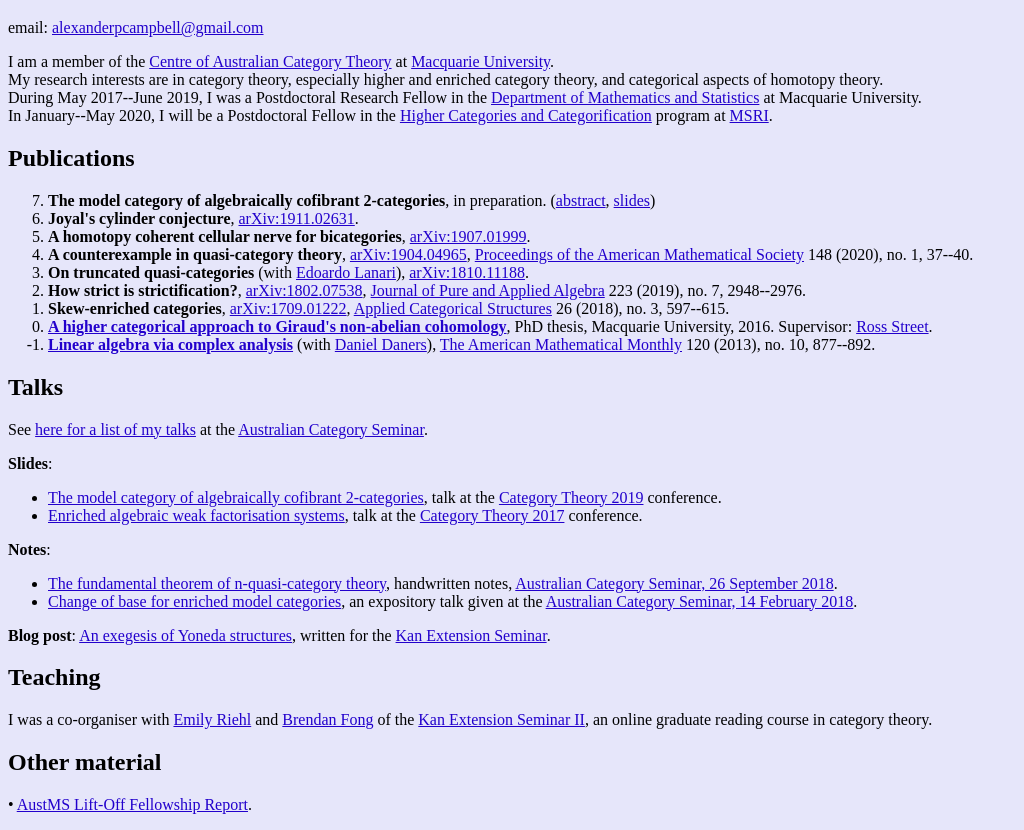
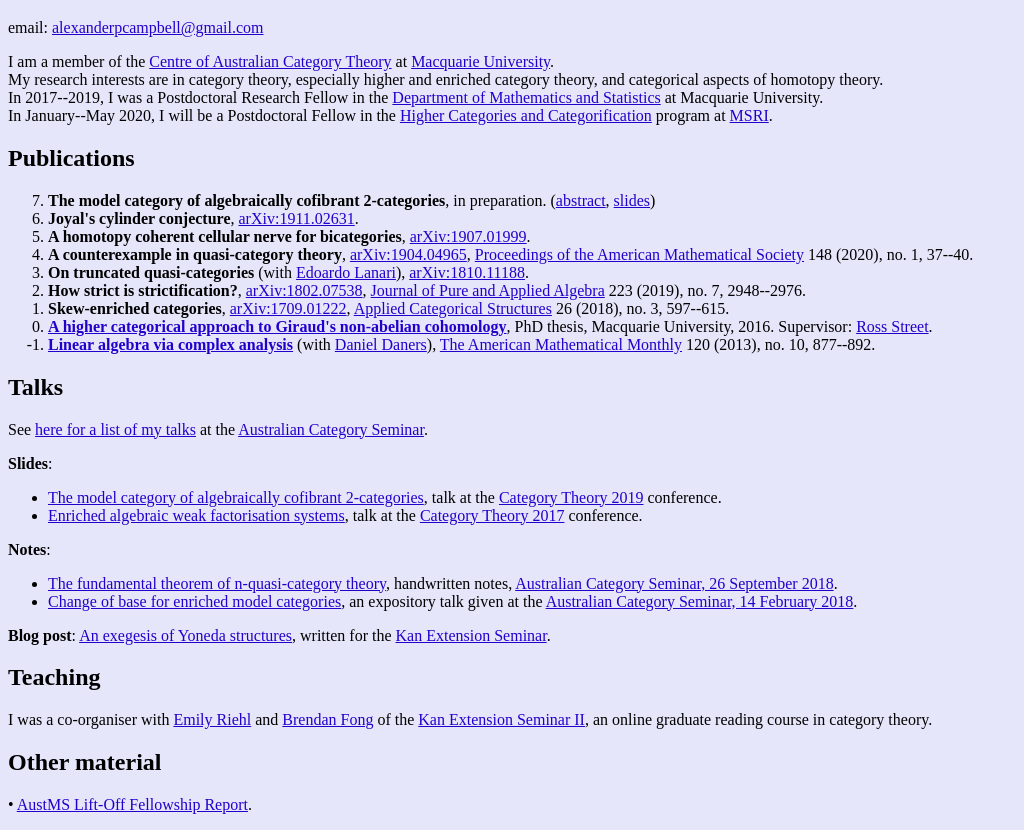
Before and after one commit to acmbl/acmbl.github.io, a plain HTML site: page index.html in a window 1280 px wide. Shown: the part 61-891 px from the top of the page, without its empty margins (0-1024 px from the left). Drawn offline with Linux system fonts and the light colour scheme.

Commit message:
Update index.html

```diff
--- a/index.html
+++ b/index.html
@@ -20,7 +20,7 @@
 
 My research interests are in category theory, especially higher and enriched category theory, and categorical aspects of homotopy theory.<br />
 
-During May 2017--June 2019, I was a Postdoctoral Research Fellow in the <a href=http://www.maths.mq.edu.au/>Department of Mathematics and Statistics</a> at Macquarie University. <br />
+In 2017--2019, I was a Postdoctoral Research Fellow in the <a href=http://www.maths.mq.edu.au/>Department of Mathematics and Statistics</a> at Macquarie University. <br />
 
 In January--May 2020, I will be a Postdoctoral Fellow in the <a href=https://www.msri.org/programs/323>Higher Categories and Categorification</a> program at <a href=https://www.msri.org>MSRI</a>.
 </p>
```
